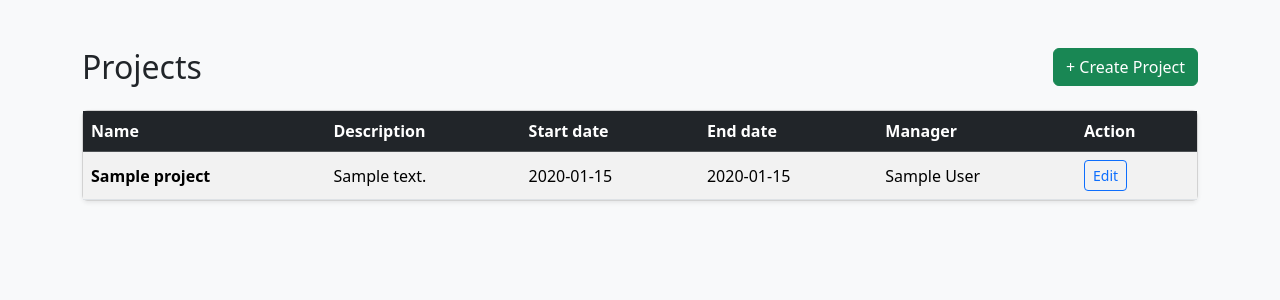
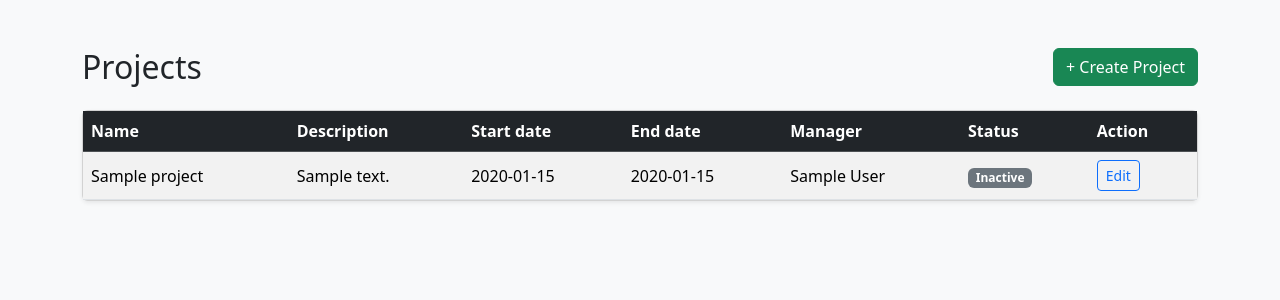
Before and after one commit to unvkvc/project-work-tracking-system, a PHP site: page /projects.php in a window 1280 px wide. Shown: the part 56-356 px from the top of the page. Run offline with PHP 8.4, Linux system fonts and the light colour scheme; the visitor is signed in with stand-in values (Sample User, id 1); tables that the repository leaves empty hold one stand-in row (values such as "Sample post"); data that the repository does not hold is empty.

Commit message:
add status column

```diff
--- a/frontend/projects.php
+++ b/frontend/projects.php
@@ -80,6 +80,7 @@ $projects = $stmt->fetchAll();
                             <th>Start date</th>
                             <th>End date</th>
                             <th>Manager</th>
+                            <th>Status</th>
                             <th>Action</th>
                         </tr>
                     </thead>
@@ -96,17 +97,23 @@ $projects = $stmt->fetchAll();
 
                         <?php foreach ($projects as $project): ?>
                             <tr>
-                                <td><strong><?php echo $project['name']; ?></strong></td>
+                                <td><?php echo $project['name']; ?></td>
                                 <td><?php echo $project['description']; ?></td>
                                 <td><?php echo $project['start_date']; ?></td>
                                 <td><?php echo $project['end_date']; ?></td>
+                                <td><?php echo $project['first_name'] . ' ' . $project['last_name']; ?></td>
                                 <td>
-                                    <?php echo $project['first_name'] . ' ' . $project['last_name']; ?>
+                                    <?php if ($project['status'] == 'active'): ?>
+                                        <span class="badge bg-success">Active</span>
+                                    <?php else: ?>
+                                        <span class="badge bg-secondary">Inactive</span>
+                                    <?php endif; ?>
                                 </td>
                                 <td>
                                     <a href="edit_projects.php?id=<?php echo $project['id']; ?>" class="btn btn-sm btn-outline-primary">
                                         Edit
                                     </a>
+                                </td>
                             </tr>
                         <?php endforeach; ?>
 
```
